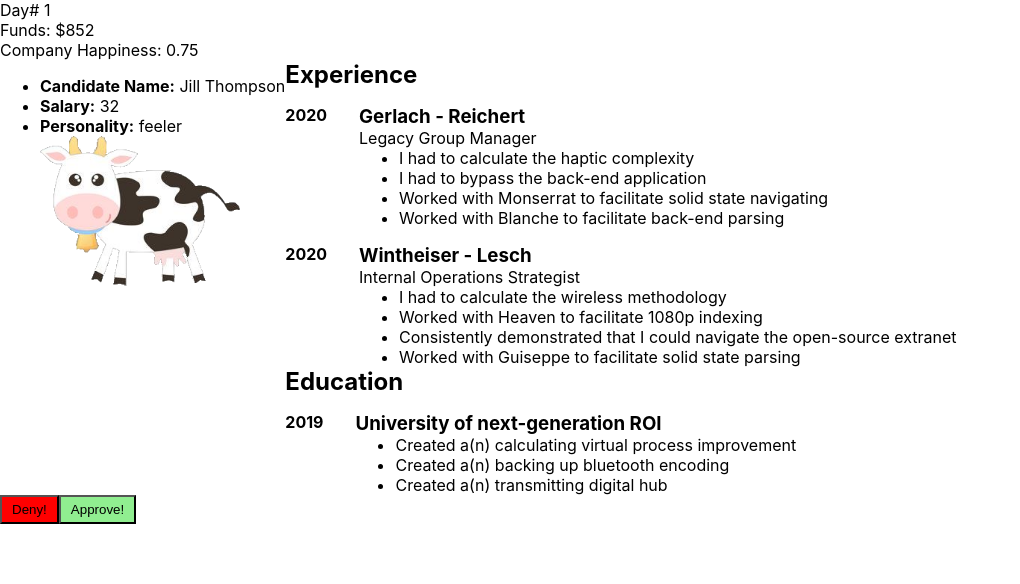
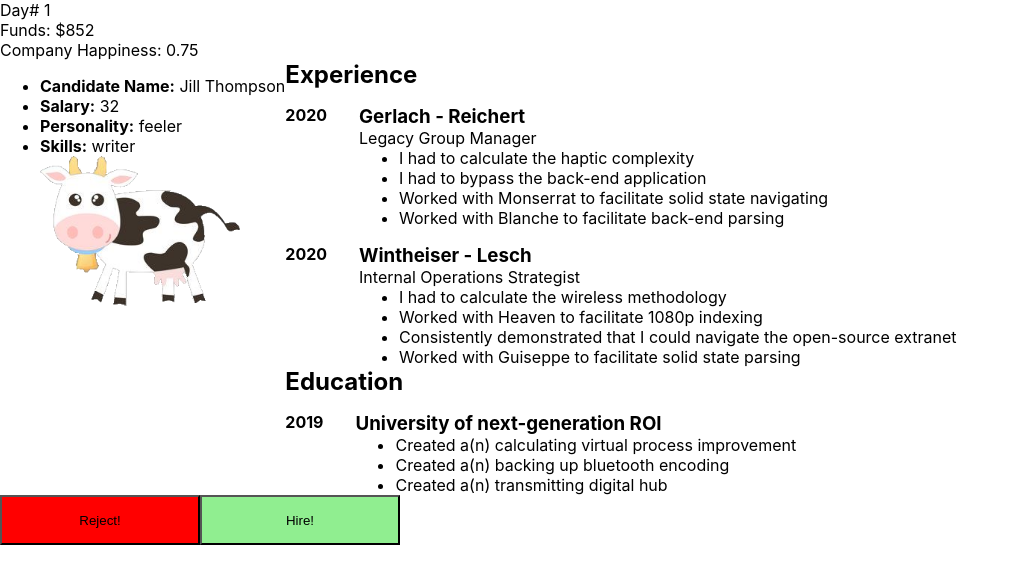
Before and after one commit to steventuckness/ld47-barnyard-animal-hr-sim, a React (Create React App) app: page / in a window 1280 px wide. Shown: the top 584 px of the page, without its empty margins (0-1020 px from the left). Built offline with nearby package versions, Linux system fonts and the light colour scheme.

Commit message:
hookup approve, reject, change tab title

```diff
--- a/public/index.html
+++ b/public/index.html
@@ -24,7 +24,7 @@
       work correctly both with client-side routing and a non-root public URL.
       Learn how to configure a non-root public URL by running `npm run build`.
     -->
-    <title>React App</title>
+    <title>ld47 barnyard animal hr sim</title>
   </head>
   <body>
     <noscript>You need to enable JavaScript to run this app.</noscript>
--- a/src/components/ApproveButton/ApproveButton.tsx
+++ b/src/components/ApproveButton/ApproveButton.tsx
@@ -3,20 +3,16 @@ import React from 'react';
 import Button from '../Button/Button';
 import styles from './ApproveButton.module.css';
 
-function handleClick(resumeId: number) {
-  console.log(`Approved resume ${resumeId}!`);
-}
-
 interface ApproveButtonProps {
-  resumeId: number;
+  onClickFunc: any;
 }
 
 const ApproveButton: React.FC<ApproveButtonProps> = (
   props: ApproveButtonProps
 ) => (
   <Button
-    handleClick={() => handleClick(props.resumeId)}
-    label="Approve!"
+    handleClick={() => props.onClickFunc()}
+    label="Hire!"
     classes={[styles.ApproveButton]}
   ></Button>
 );
--- a/src/components/Button/Button.module.css
+++ b/src/components/Button/Button.module.css
@@ -1,3 +1,5 @@
 .Button {
   padding: 5px 10px;
+  width: 200px;
+  height: 50px;
 }
--- a/src/components/Candidate/Candidate.tsx
+++ b/src/components/Candidate/Candidate.tsx
@@ -1,6 +1,6 @@
 import React from 'react';
 import { Candidate as CandidateModel } from '../../models/candidate';
-import { Species } from '../../types/species';
+import { Skill } from '../../models/skill';
 import styles from './Candidate.module.css';
 
 export interface CandidateProps {
@@ -13,9 +13,14 @@ const Candidate: React.FC<CandidateProps> = (props: CandidateProps) => (
       <li><b>Candidate Name:</b> {props.candidate.name}</li>
       <li><b>Salary:</b> {props.candidate.salary}</li>
       <li><b>Personality:</b> {props.candidate.personality}</li>
+      <li><b>Skills:</b> {printSkills(props.candidate.skills)}</li>
       <img width="200" src={require(`../../assets/images/${props.candidate.species}.png`)} alt=''></img>
     </ul>
   </div>
 );
 
+function printSkills(skills: Skill[]): string {
+  return skills.map(skill => skill.name).join(',');
+}
+
 export default Candidate;
--- a/src/components/DenyButton/DenyButton.tsx
+++ b/src/components/DenyButton/DenyButton.tsx
@@ -1,20 +1,17 @@
 import React from 'react';
+import { Candidate } from '../../models/candidate';
 
 import Button from '../Button/Button';
 import styles from './DenyButton.module.css';
 
-function handleClick(resumeId: number) {
-  console.log(`Denied resume ${resumeId}!`);
-}
-
 interface DenyButtonProps {
-  resumeId: number;
+  onClickFunc: () => void;
 }
 
 const DenyButton: React.FC<DenyButtonProps> = (props: DenyButtonProps) => (
   <Button
-    handleClick={() => handleClick(props.resumeId)}
-    label="Deny!"
+    handleClick={() => props.onClickFunc()}
+    label="Reject!"
     classes={[styles.DenyButton]}
   ></Button>
 );
--- a/src/components/Game/Game.tsx
+++ b/src/components/Game/Game.tsx
@@ -3,7 +3,7 @@ import React from 'react';
 import { generateCandidate } from '../../generate_candidate';
 import { companyHappiness, dailyProfit } from '../../metrics';
 import Employee from '../../models/employee';
-import { Candidate as CandidateModel } from '../../models/candidate';
+import {Candidate as CandidateModel } from '../../models/candidate';
 import ApproveButton from '../ApproveButton/ApproveButton';
 import Candidate from '../Candidate/Candidate';
 import Day from '../Day/Day';
@@ -11,6 +11,7 @@ import DenyButton from '../DenyButton/DenyButton';
 import HappinessMeter from '../HappinessMeter/HappinessMeter';
 import Resume from '../Resume/Resume';
 import styles from './Game.module.css';
+import { generateEmployee } from '../../employee_generator';
 
 const dayIntervalInSeconds = 3;
 
@@ -18,7 +19,8 @@ type MyState = {
   money: number,
   currentDay: number,
   candidate: CandidateModel, // TODO:
-  employees: Employee[]
+  employees: Employee[],
+  skippedCandidates: CandidateModel[]
 }
 
 class Game extends React.Component<{}, MyState> {
@@ -52,7 +54,8 @@ class Game extends React.Component<{}, MyState> {
         name: 'jill',
         species: 'swan'
       } as Employee
-    ]
+    ],
+    skippedCandidates: []
     }
   }
 
@@ -66,10 +69,24 @@ class Game extends React.Component<{}, MyState> {
           <Candidate candidate={this.state.candidate}></Candidate>
           <Resume resume={this.state.candidate.resume}></Resume>
         </div>
-        <DenyButton resumeId={this.state.candidate.resume.resumeId}></DenyButton>
-        <ApproveButton resumeId={this.state.candidate.resume.resumeId}></ApproveButton>
+        <DenyButton onClickFunc={() => this.rejectCandidate(this.state.candidate)}></DenyButton>
+        <ApproveButton onClickFunc={() => this.hireCandidate(this.state.candidate)}></ApproveButton>
       </div>
     );
+  }
+
+  hireCandidate(candidate: CandidateModel): void {
+    this.setState({
+      employees: this.state.employees.concat(generateEmployee(candidate)),
+      candidate: generateCandidate()
+    });
+  }
+
+  rejectCandidate(candidate: CandidateModel): void {
+    this.setState({
+      skippedCandidates: this.state.skippedCandidates.concat(candidate),
+      candidate: generateCandidate()
+    })
   }
 
   componentDidMount(): void {
```
Also changed, not shown: src/components/Candidate/pig.png (deleted).
